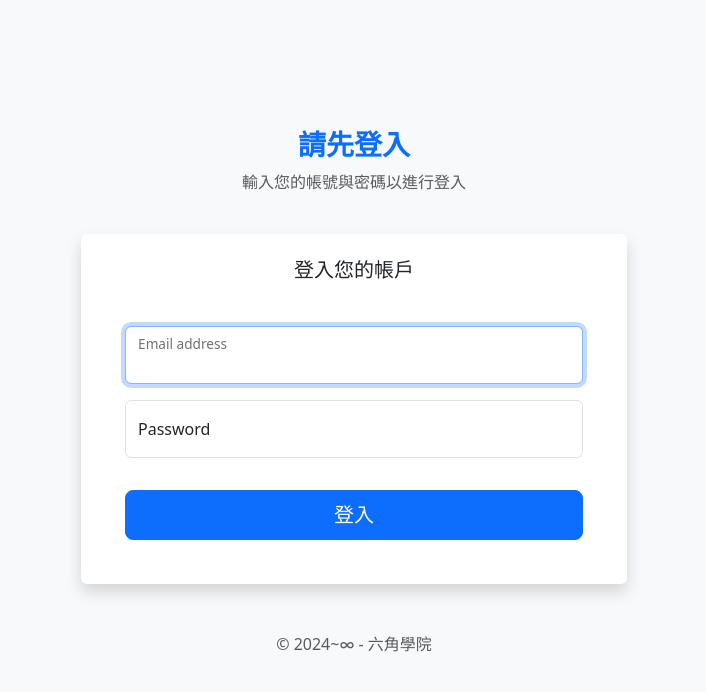
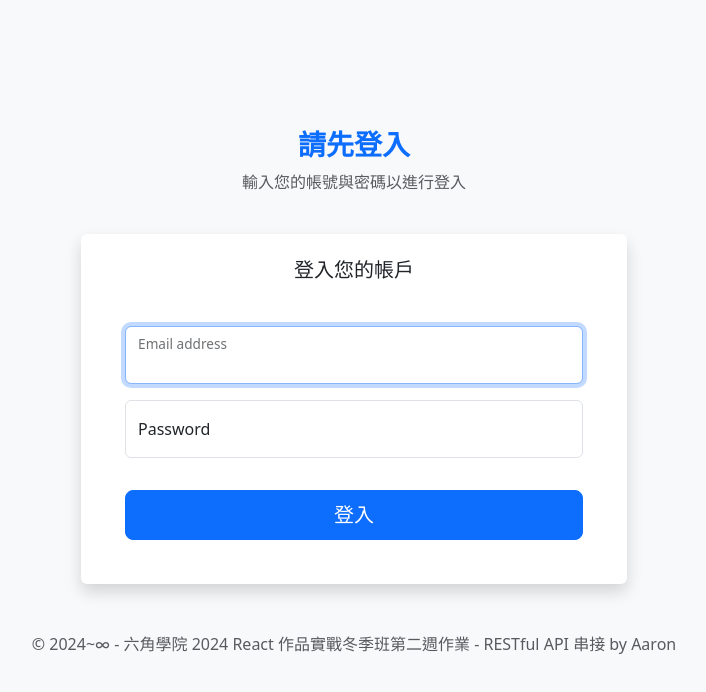
Before and after one commit to happyloa/Hex2024-React-Training-Week2, a React (Vite) app: page / in a window 1280 px wide. Shown: the top 692 px of the page, without its empty margins (286-992 px from the left). Built offline with nearby package versions, Linux system fonts and the light colour scheme.

Commit message:
修改版權資訊

```diff
--- a/src/components/LoginContainer.jsx
+++ b/src/components/LoginContainer.jsx
@@ -26,9 +26,10 @@ export default function LoginContainer({
         </div>
       </div>
       {/* 版權資訊 */}
-      <p className="mt-5 mb-3 text-muted text-center">
-        &copy; 2024~∞ - 六角學院
-      </p>
+      <footer className="mt-5 mb-3 text-muted text-center">
+        &copy; 2024~∞ - 六角學院 2024 React 作品實戰冬季班第二週作業 - RESTful
+        API 串接 by Aaron
+      </footer>
     </section>
   );
 }
```
